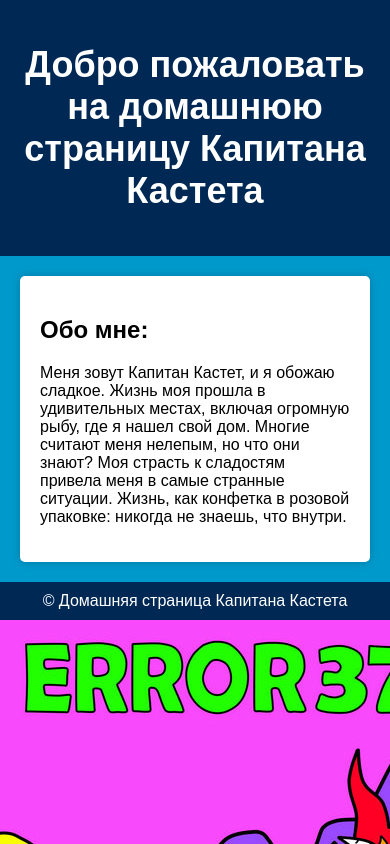
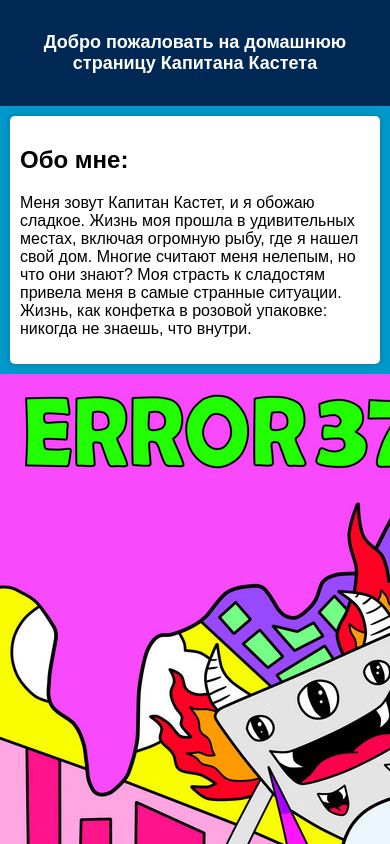
Before and after one commit to ilya885400/HomePage, a plain HTML site: page index.html in a window 390 px wide. Shown: the top 844 px of the page. Drawn offline with Linux system fonts and the light colour scheme.

Commit message:
Адаптирован под мибильные устройства

```diff
--- a/index.html
+++ b/index.html
@@ -1,38 +1,49 @@
 <!DOCTYPE html>
 <html>
+
 <head>
     <meta charset="UTF-8">
     <title>Капитан Кастет</title>
+    <meta name="viewport" content="width=device-width, initial-scale=1.0">
     <style>
         /* Стили для страницы */
         body {
             font-family: Arial, sans-serif;
-            background-color: #0099cc; /* Голубой цвет, как море */
+            background-color: #0099cc;
+            /* Голубой цвет, как море */
             margin: 0;
             padding: 0;
         }
+
         header {
-            background-color: #002855; /* Темно-синий цвет, как ночное море */
+            background-color: #002855;
+            /* Темно-синий цвет, как ночное море */
             color: #fff;
             text-align: center;
             padding: 20px;
         }
+
         h1 {
             font-size: 36px;
         }
+
         nav {
-            background-color: #004488; /* Голубой цвет для навигации */
+            background-color: #004488;
+            /* Голубой цвет для навигации */
             padding: 10px;
             text-align: center;
         }
+
         nav a {
             color: #fff;
             text-decoration: none;
             margin: 10px;
         }
+
         nav a:hover {
             text-decoration: underline;
         }
+
         section {
             margin: 20px;
             padding: 20px;
@@ -40,28 +51,65 @@
             border-radius: 5px;
             box-shadow: 0 0 10px rgba(0, 0, 0, 0.2);
         }
+
         footer {
-            background-color: #002855; /* Темно-синий цвет для нижнего колонтитула */
+            background-color: #002855;
+            /* Темно-синий цвет для нижнего колонтитула */
             color: #fff;
             text-align: center;
             padding: 10px;
         }
+
+        /* Медиа-запросы для адаптации к мобильным устройствам */
+        @media (max-width: 768px) {
+            h1 {
+                font-size: 24px;
+            }
+
+            section {
+                margin: 10px;
+                padding: 10px;
+            }
+        }
+
+        @media (max-width: 480px) {
+            h1 {
+                font-size: 18px;
+            }
+
+            nav {
+                padding: 5px;
+            }
+
+            nav a {
+                margin: 5px;
+            }
+        }
     </style>
 </head>
+
 <body>
+    <div class="t-cover" id="recorddiv661108880">
         <header>
             <h1>Добро пожаловать на домашнюю страницу Капитана Кастета</h1>
         </header>
 
         <section>
             <h2>Обо мне:</h2>
-        <p>Меня зовут Капитан Кастет, и я обожаю сладкое. Жизнь моя прошла в удивительных местах, включая огромную рыбу, где я нашел свой дом. Многие считают меня нелепым, но что они знают? Моя страсть к сладостям привела меня в самые странные ситуации. Жизнь, как конфетка в розовой упаковке: никогда не знаешь, что внутри.</p>
+            <p>Меня зовут Капитан Кастет, и я обожаю сладкое. Жизнь моя прошла в удивительных местах, включая огромную
+                рыбу, где я нашел свой дом. Многие считают меня нелепым, но что они знают? Моя страсть к сладостям
+                привела меня в самые странные ситуации. Жизнь, как конфетка в розовой упаковке: никогда не знаешь, что
+                внутри.</p>
         </section>
+    </div>
+
+    <div class="t-foto" id="recorddiv6611088340">
+        <img src="a2879536359_10.jpg" style="display: block; margin: 0 auto;">
+    </div>
+
     <footer>
         &copy; Домашняя страница Капитана Кастета
     </footer>
 </body>
-	<img src="a2879536359_10.jpg">,
-    </body>
-</body>
+
 </html>
```
Lines whose indentation alone changed are shown as unchanged.
